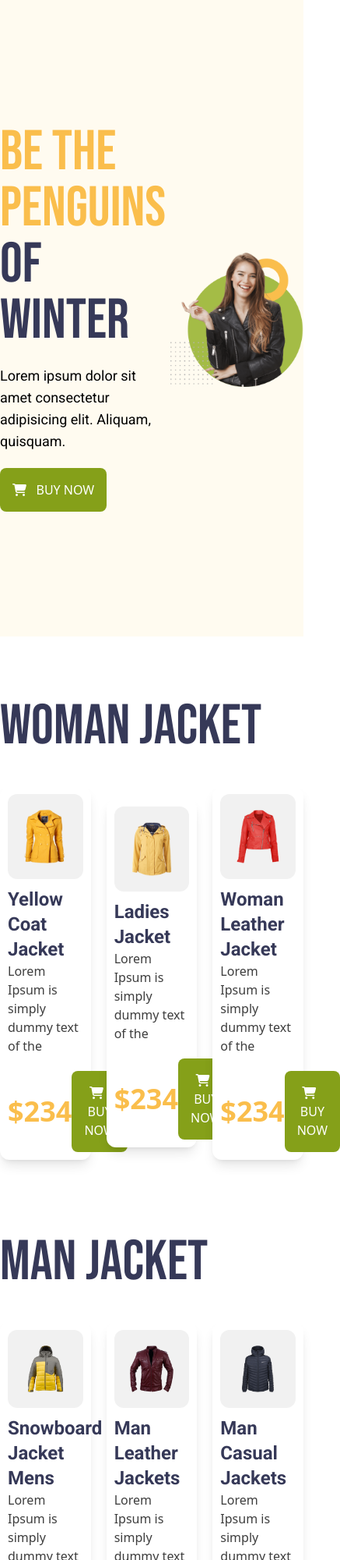
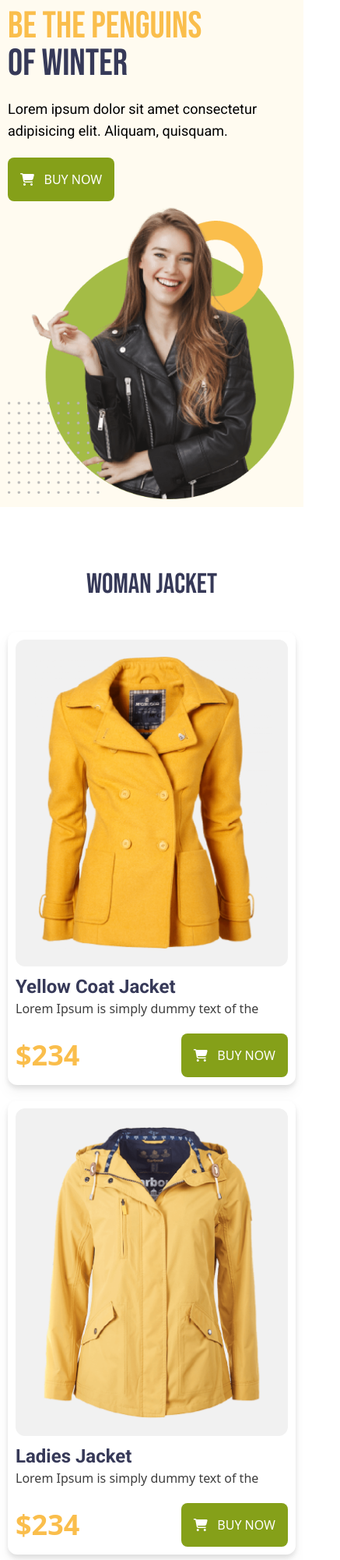
Before and after one commit to AbdullahAlJubair/penguin-fashion, a plain HTML site: page index.html in a window 390 px wide. Shown: the top 2000 px of the page at 78% size, 437 px wide, since content can reach past the window. Drawn offline with nearby package versions, Linux system fonts and the light colour scheme.

Commit message:
Banner and Product Section Responsive Completed

```diff
--- a/index.html
+++ b/index.html
@@ -27,9 +27,9 @@
 </head>
 <body>
     <header>
-        <section class="flex justify-around items-center bg-[#FFFBF0] py-40"> <!---Banner Section-->
+        <section class="flex flex-col md:flex-row justify-around items-center bg-[#FFFBF0] p-2.5 md:py-40"> <!---Banner Section-->
             <div class="bannet-content"> <!--banner Content-->
-                <h1 class="Bebas-Neue text-7xl font-normal uppercase text-[#363958] mb-5"><span class="text-[#FABE4C]">BE The Penguins <br></span>of Winter</h1>
+                <h1 class="Bebas-Neue text-5xl md:text-7xl font-normal uppercase text-[#363958] mb-5"><span class="text-[#FABE4C]">BE The Penguins <br></span>of Winter</h1>
                 <p class="Roboto text-lg font-normal mb-5">Lorem ipsum dolor sit amet consectetur adipisicing elit. Aliquam, quisquam.</p>
                 <button class="bg-[#85A019] font-medium text-base text-white p-4 rounded-lg "><i class="fas fa-shopping-cart"></i> &nbsp; BUY NOW</button>
             </div>
@@ -40,11 +40,11 @@
     </header>
     <main>
         <!---Woman Jackets Section-->
-        <section class="max-w-5xl mx-auto mt-20">
-            <h3 class="Bebas-Neue text-7xl font-normal uppercase text-[#363958] mb-10">WoMan Jacket</h3>
-            <div class="grid grid-cols-3 items-center justify-between gap-5">  <!---Product Card-->
+        <section class="max-w-5xl mx-2.5 md:mx-auto mt-20">
+            <h3 class="Bebas-Neue text-4xl md:text-7xl font-normal text-center md:text-left uppercase text-[#363958] mb-10">WoMan Jacket</h3>
+            <div class="grid grid-cols-1 md:grid-cols-3 items-center justify-between gap-5">  <!---Product Card-->
                 <!--Product-1-->
-                <div class="card bg-white rounded-lg p-2.5 shadow-lg rounded-xl"> <!---Product Card-->
+                <div class="card bg-white rounded-lg p-2.5 drop-shadow-lg rounded-xl"> <!---Product Card-->
                     <div class="card-img bg-[#F1F1F1] p-5 rounded-xl"> <!--Card image-->
                         <img class="w-full" src="images/jacket-1.png" alt="">
                     </div>
@@ -59,7 +59,7 @@
                     </div>
                 </div>
                 <!--Product-2-->
-                <div class="card bg-white rounded-lg p-2.5 shadow-lg rounded-xl"> <!---Product Card-->
+                <div class="card bg-white rounded-lg p-2.5 drop-shadow-lg rounded-xl"> <!---Product Card-->
                     <div class="card-img bg-[#F1F1F1] p-5 rounded-xl"> <!--Card image-->
                         <img class="w-full" src="images/jacket-2.png" alt="">
                     </div>
@@ -74,7 +74,7 @@
                     </div>
                 </div>
                 <!--Product-3-->
-                <div class="card bg-white rounded-lg p-2.5 shadow-lg rounded-xl"> <!---Product Card-->
+                <div class="card bg-white rounded-lg p-2.5 drop-shadow-lg rounded-xl"> <!---Product Card-->
                     <div class="card-img bg-[#F1F1F1] p-5 rounded-xl"> <!--Card image-->
                         <img class="w-full" src="images/jacket-3.png" alt="">
                     </div>
@@ -92,11 +92,11 @@
         </section>
 
         <!---Man Jackets Section-->
-        <section class="max-w-5xl mx-auto mt-24">
-            <h3 class="Bebas-Neue text-7xl font-normal uppercase text-[#363958] mb-10">Man Jacket</h3>
-            <div class="grid grid-cols-3 items-center justify-between gap-5">  <!---Product Card-->
+        <section class="max-w-5xl mx-2.5 md:mx-auto mt-20">
+            <h3 class="Bebas-Neue text-4xl md:text-7xl font-normal text-center md:text-left uppercase text-[#363958] mb-10">Man Jacket</h3>
+            <div class="grid grid-cols-1 md:grid-cols-3 items-center justify-between gap-5">  <!---Product Card-->
                 <!--Product-1-->
-                <div class="card bg-white rounded-lg p-2.5 shadow-lg rounded-xl"> <!---Product Card-->
+                <div class="card bg-white rounded-lg p-2.5 drop-shadow-lg rounded-xl"> <!---Product Card-->
                     <div class="card-img bg-[#F1F1F1] p-5 rounded-xl"> <!--Card image-->
                         <img class="w-full" src="images/jacket-4.png" alt="">
                     </div>
@@ -111,7 +111,7 @@
                     </div>
                 </div>
                 <!--Product-2-->
-                <div class="card bg-white rounded-lg p-2.5 shadow-lg rounded-xl"> <!---Product Card-->
+                <div class="card bg-white rounded-lg p-2.5 drop-shadow-lg rounded-xl"> <!---Product Card-->
                     <div class="card-img bg-[#F1F1F1] p-5 rounded-xl"> <!--Card image-->
                         <img class="w-full" src="images/jacket-5.png" alt="">
                     </div>
@@ -126,7 +126,7 @@
                     </div>
                 </div>
                 <!--Product-3-->
-                <div class="card bg-white rounded-lg p-2.5 shadow-lg rounded-xl"> <!---Product Card-->
+                <div class="card bg-white rounded-lg p-2.5 drop-shadow-lg rounded-xl"> <!---Product Card-->
                     <div class="card-img bg-[#F1F1F1] p-5 rounded-xl"> <!--Card image-->
                         <img class="w-full" src="images/jacket-6.png" alt="">
                     </div>
```
